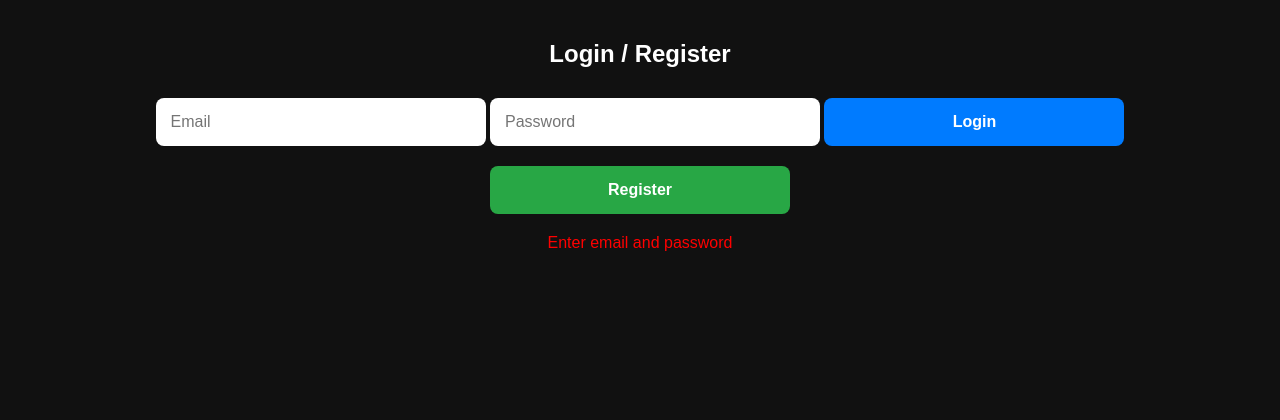
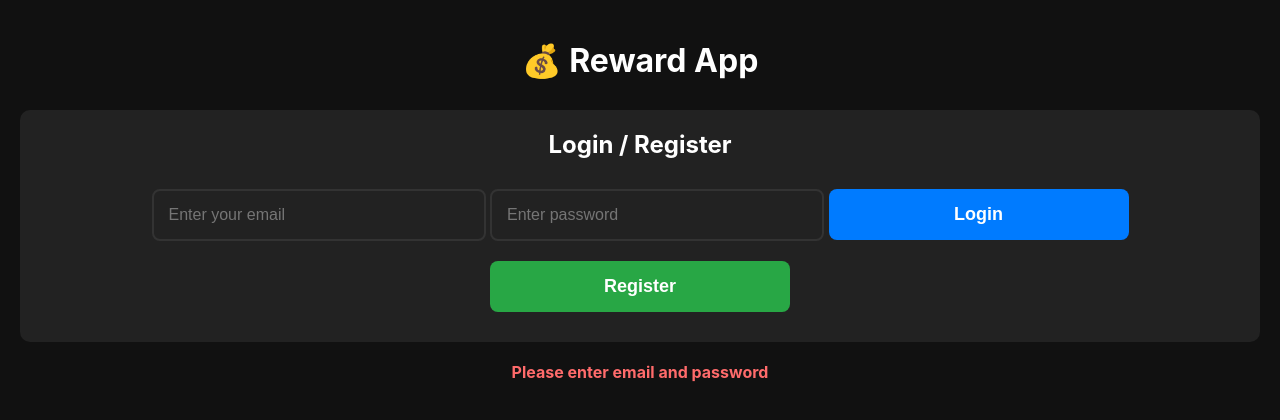
Before and after one commit to onyedikachidestiny94-cell/reward-app, a website: page public/index.html in a window 1280 px wide. Both pictures are taken after a click on the button "Login". Drawn offline with Linux system fonts and the light colour scheme.

Commit message:
Update index.html

```diff
--- a/public/index.html
+++ b/public/index.html
@@ -2,51 +2,90 @@
 <html lang="en">
 <head>
     <meta charset="UTF-8">
-    <meta name="viewport" content="width=device-width, initial-scale=1.0">
+    <meta name="viewport" content="width=device-width, initial-scale=1.0, maximum-scale=1.0, user-scalable=no">
     <title>Reward App</title>
     <style>
-        body { background: #111; color: white; font-family: sans-serif; text-align: center; padding: 20px; margin: 0; }
-        input, button { padding: 15px; margin: 10px 0; width: 90%; max-width: 300px; border-radius: 8px; border: none; font-size: 16px; }
-        button { background: #007bff; color: white; cursor: pointer; font-weight: bold; }
-        button:active { opacity: 0.8; }
-        .hidden { display: none; }
-        .card { background: #222; padding: 20px; border-radius: 10px; margin: 10px auto; max-width: 400px; }
-        #auth-msg { color: red; margin: 10px 0; }
+        * { -webkit-tap-highlight-color: transparent; }
+        body {
+            background: #111;
+            color: white;
+            font-family: -apple-system, BlinkMacSystemFont, sans-serif;
+            text-align: center;
+            padding: 20px;
+            margin: 0;
+            touch-action: manipulation;
+        }
+        input {
+            padding: 15px;
+            margin: 10px 0;
+            width: 90%;
+            max-width: 300px;
+            border-radius: 8px;
+            border: 2px solid #333;
+            font-size: 16px;
+            background: #222;
+            color: white;
+        }
+        button {
+            padding: 15px 30px;
+            margin: 10px 0;
+            width: 90%;
+            max-width: 300px;
+            border-radius: 8px;
+            border: none;
+            font-size: 18px;
+            font-weight: bold;
+            cursor: pointer;
+            touch-action: manipulation;
+        }
+        button:active { transform: scale(0.98); }
+        .login-btn { background: #007bff; color: white; }
+        .register-btn { background: #28a745; color: white; }
+        .hidden { display: none !important; }
+        .card { background: #222; padding: 20px; border-radius: 10px; margin: 15px auto; max-width: 400px; }
+        #auth-msg { color: #ff6b6b; margin: 15px 0; font-weight: bold; }
+        .success { color: #51cf66 !important; }
     </style>
 </head>
 <body>
 
     <div id="auth-screen">
-        <h2>Login / Register</h2>
-        <input type="email" id="email" placeholder="Email">
-        <input type="password" id="password" placeholder="Password">
-        <button id="login-btn">Login</button>
-        <button id="register-btn" style="background:#28a745">Register</button>
+        <h1 style="margin-bottom: 30px;">💰 Reward App</h1>
+        <div style="background:#222; padding:20px; border-radius:10px; margin-bottom:20px;">
+            <h2 style="margin-top:0;">Login / Register</h2>
+            <input type="email" id="email" placeholder="Enter your email" autocomplete="email">
+            <input type="password" id="password" placeholder="Enter password" autocomplete="current-password">
+            <button class="login-btn" onclick="handleLogin()">Login</button>
+            <button class="register-btn" onclick="handleRegister()">Register</button>
+        </div>
         <p id="auth-msg"></p>
     </div>
 
     <div id="dashboard" class="hidden">
+        <h1 style="margin-bottom: 20px;">🎮 Dashboard</h1>
+
         <div class="card">
-            <h3>Balance: <span id="balance">0</span> pts</h3>
-            <p>Value: $<span id="value">0.00</span></p>
-            <p style="font-size:12px; color:#888">Need 667 pts ($100) to withdraw</p>
+            <h2 style="margin:0; color:#4dabf7;">Balance: <span id="balance">0</span> pts</h2>
+            <p style="margin:5px 0; color:#ffd43b;">Value: $<span id="value">0.00</span></p>
+            <p style="font-size:12px; color:#888; margin:10px 0 0 0;">Need 667 pts ($100) to withdraw</p>
         </div>
 
         <div class="card">
-            <h3>Daily Spin</h3>
-            <button id="spin-btn">Spin (Watch Ad)</button>
+            <h3 style="margin-top:0;">🎰 Daily Spin</h3>
+            <button class="login-btn" onclick="doAction('/api/spin')">Spin (Watch Ad)</button>
         </div>
 
         <div class="card">
-            <h3>Mining</h3>
-            <button id="mine-btn" style="background:#fd7e14">Mine (Watch Ad)</button>
+            <h3 style="margin-top:0;">⛏️ Mining</h3>
+            <button style="background:#fd7e14; color:white;" onclick="doAction('/api/mine')">Mine (Watch Ad)</button>
         </div>
 
         <div class="card">
-            <h3>Withdraw</h3>
-            <button id="withdraw-btn" style="background:#ffc107; color:black">Request $100</button>
+            <h3 style="margin-top:0;">💵 Withdraw</h3>
+            <button style="background:#ffc107; color:black;" onclick="handleWithdraw()">Request $100</button>
         </div>
-        <button id="logout-btn" style="background:#dc3545">Logout</button>
+
+        <button style="background:#dc3545; color:white;" onclick="handleLogout()">Logout</button>
     </div>
 
     <script>
@@ -55,22 +94,16 @@
 
         if(token) showDashboard();
 
-        // Add click listeners
-        document.getElementById('login-btn').addEventListener('click', login);
-        document.getElementById('register-btn').addEventListener('click', register);
-        document.getElementById('spin-btn').addEventListener('click', () => doAction('/api/spin'));
-        document.getElementById('mine-btn').addEventListener('click', () => doAction('/api/mine'));
-        document.getElementById('withdraw-btn').addEventListener('click', withdraw);
-        document.getElementById('logout-btn').addEventListener('click', logout);
-
-        async function login() {
-            const email = document.getElementById('email').value;
+        async function handleLogin() {
+            const email = document.getElementById('email').value.trim();
             const password = document.getElementById('password').value;
 
             if(!email || !password) {
-                document.getElementById('auth-msg').innerText = 'Enter email and password';
+                showMessage('Please enter email and password', false);
                 return;
             }
+
+            showMessage('Logging in...', false);
 
             try {
                 const res = await fetch(`${API}/api/login`, {
@@ -83,21 +116,24 @@
                     localStorage.setItem('token', data.token);
                     showDashboard();
                 } else {
-                    document.getElementById('auth-msg').innerText = data.error;
+                    showMessage(data.error || 'Login failed', false);
                 }
             } catch(err) {
-                document.getElementById('auth-msg').innerText = 'Connection error';
+                showMessage('Connection error. Try again.', false);
+                console.error('Login error:', err);
             }
         }
 
-        async function register() {
-            const email = document.getElementById('email').value;
+        async function handleRegister() {
+            const email = document.getElementById('email').value.trim();
             const password = document.getElementById('password').value;
 
             if(!email || !password) {
-                document.getElementById('auth-msg').innerText = 'Enter email and password';
+                showMessage('Please enter email and password', false);
                 return;
             }
+
+            showMessage('Creating account...', false);
 
             try {
                 const res = await fetch(`${API}/api/register`, {
@@ -110,10 +146,11 @@
                     localStorage.setItem('token', data.token);
                     showDashboard();
                 } else {
-                    document.getElementById('auth-msg').innerText = data.error;
+                    showMessage(data.error || 'Registration failed', false);
                 }
             } catch(err) {
-                document.getElementById('auth-msg').innerText = 'Connection error';
+                showMessage('Connection error. Try again.', false);
+                console.error('Register error:', err);
             }
         }
 
@@ -128,16 +165,21 @@
                 const res = await fetch(`${API}/api/dashboard`, {
                     headers: { Authorization: `Bearer ${token}` }
                 });
-                const data = await res.json();
-                document.getElementById('balance').innerText = data.balance;
-                document.getElementById('value').innerText = (data.balance * 0.15).toFixed(2);
+                if(res.ok) {
+                    const data = await res.json();
+                    document.getElementById('balance').innerText = data.balance;
+                    document.getElementById('value').innerText = (data.balance * 0.15).toFixed(2);
+                }
             } catch(err) {
                 console.error('Balance error:', err);
             }
         }
 
         async function doAction(endpoint) {
-            alert("Simulating Ad Watch for 3 seconds...");
+            alert("📺 Watching ad for 3 seconds...");
+
+            // Simulate ad watch
+            await new Promise(resolve => setTimeout(resolve, 3000));
 
             try {
                 const res = await fetch(`${API}${endpoint}`, {
@@ -150,17 +192,18 @@
                 });
                 const data = await res.json();
                 if(data.points) {
-                    alert(`Earned ${data.points} points!`);
+                    alert(`✅ Earned ${data.points} points!`);
                     updateBalance();
                 } else {
-                    alert(data.error);
+                    alert(data.error || 'Failed');
                 }
             } catch(err) {
                 alert('Connection error');
+                console.error('Action error:', err);
             }
         }
 
-        async function withdraw() {
+        async function handleWithdraw() {
             try {
                 const res = await fetch(`${API}/api/withdraw`, {
                     method: 'POST',
@@ -174,9 +217,17 @@
             }
         }
 
-        function logout() {
-            localStorage.removeItem('token');
-            location.reload();
+        function handleLogout() {
+            if(confirm('Are you sure you want to logout?')) {
+                localStorage.removeItem('token');
+                location.reload();
+            }
+        }
+
+        function showMessage(text, isSuccess) {
+            const msgEl = document.getElementById('auth-msg');
+            msgEl.innerText = text;
+            msgEl.className = isSuccess ? 'success' : '';
         }
     </script>
 </body>
```
